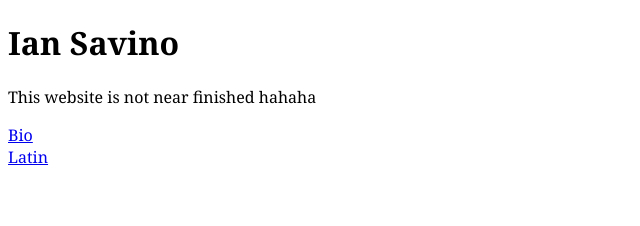
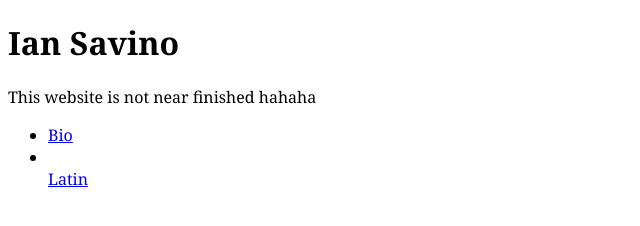
Before and after one commit to Isoleucine1202/mysite1, a plain HTML site: page index.html in a window 1280 px wide. Shown: the whole page, without its empty margins (0-640 px from the left). Drawn offline with Linux system fonts and the light colour scheme.

Commit message:
Update index.html

```diff
--- a/index.html
+++ b/index.html
@@ -17,11 +17,9 @@
         <section>
         <p>This website is not near finished hahaha</p>
         </section>
-        <section>
-        <a href="bio.html">Bio</a>
-        </section>
-        <section>
-        <a href="latin.html">Latin</a>
-        </section>
+        <ul>
+            <li><a href="bio.html">Bio</a></li>
+            <li></li><a href="latin.html">Latin</a></li>
+        </ul>
     </body>
 </html>
```
